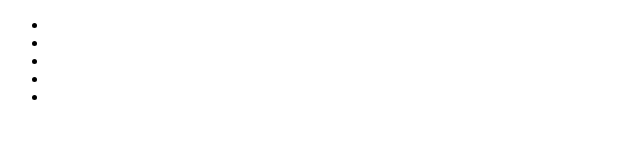
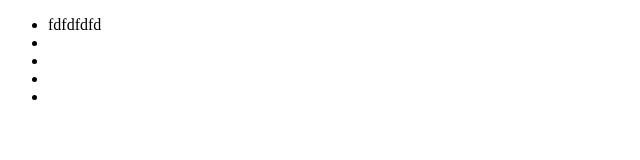
Before and after one commit to fujihiko/frontend, a plain HTML site: page index.html in a window 1280 px wide. Shown: the full height of the page, 0-640 px from the left. Drawn offline with Linux system fonts and the light colour scheme.

Commit message:
first commit

```diff
--- a/index.html
+++ b/index.html
@@ -8,7 +8,7 @@
 </head>
 <body>
 <ul>
-  <li></li>
+  <li>fdfdfdfd</li>
   <li></li>
   <li></li>
   <li></li>
```
Also changed, not shown: 1 other file.
